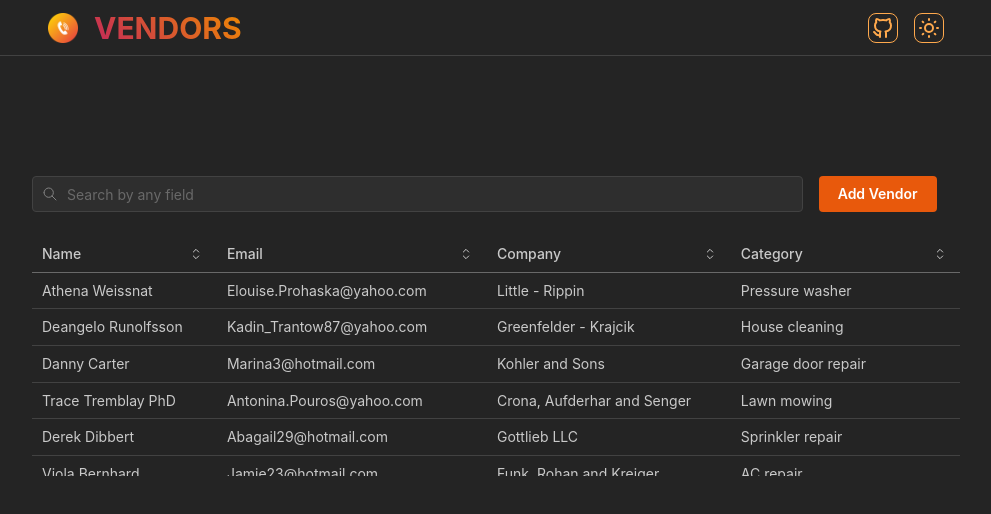
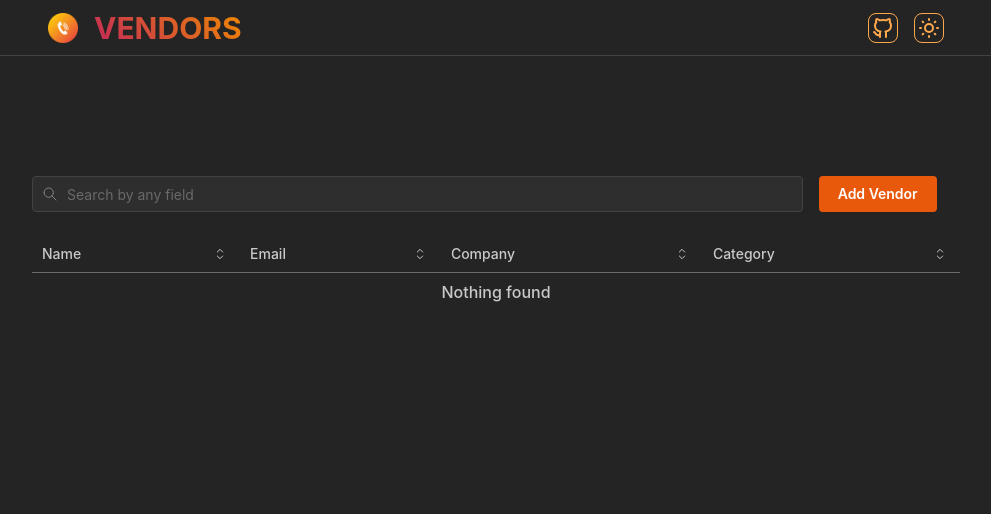
Before and after one commit to hackjustin/vendors-ts, a React (Vite) app: page / in a window 1280 px wide. Shown: the top 514 px of the page, without its empty margins (144-1135 px from the left). Built offline with nearby package versions, Linux system fonts and the light colour scheme.

Commit message:
leverage local storage instead of mock data (#15)

```diff
--- a/src/components/TableScrollArea/TableScrollArea.tsx
+++ b/src/components/TableScrollArea/TableScrollArea.tsx
@@ -1,5 +1,5 @@
 import cx from 'clsx';
-import React, { useState } from 'react';
+import React, { useEffect, useState } from 'react';
 import {
   Table,
   ScrollArea,
@@ -18,7 +18,6 @@ import {
 import { IconSelector, IconChevronDown, IconChevronUp, IconSearch } from '@tabler/icons-react';
 import { AddVendor } from '../AddVendor/AddVendor';
 import classes from './TableScrollArea.module.css';
-import { vendorData } from './mockData';
 
 interface RowData {
   name: string;
@@ -81,6 +80,8 @@ function sortData(
   );
 }
 
+const vendorData = JSON.parse(localStorage.getItem('vendorData') || '[]');
+
 export function TableScrollArea() {
   const [scrolled, setScrolled] = useState(false);
   const [search, setSearch] = useState('');
@@ -88,13 +89,6 @@ export function TableScrollArea() {
   const [sortBy, setSortBy] = useState<keyof RowData | null>(null);
   const [reverseSortDirection, setReverseSortDirection] = useState(false);
   const [noTransitionOpened, setNoTransitionOpened] = useState(false);
-
-  const setSorting = (field: keyof RowData) => {
-    const reversed = field === sortBy ? !reverseSortDirection : false;
-    setReverseSortDirection(reversed);
-    setSortBy(field);
-    setSortedData(sortData(vendorData, { sortBy: field, reversed, search }));
-  };
 
   const handleSearchChange = (event: React.ChangeEvent<HTMLInputElement>) => {
     const { value } = event.currentTarget;
@@ -112,7 +106,19 @@ export function TableScrollArea() {
     setNoTransitionOpened(false);
   };
 
-  const rows = sortedData.map((row) => (
+  const setSorting = (field: keyof RowData) => {
+    const reversed = field === sortBy ? !reverseSortDirection : false;
+    setReverseSortDirection(reversed);
+    setSortBy(field);
+    setSortedData(sortData(vendorData, { sortBy: field, reversed, search }));
+  };
+
+  useEffect(() => {
+    if (vendorData.length === 0) return;
+    localStorage.setItem('vendorData', JSON.stringify(vendorData));
+  }, [sortedData]);
+
+  const rows = sortedData.map((row: RowData) => (
     <Table.Tr key={row.name}>
       <Table.Td>{row.name}</Table.Td>
       <Table.Td>{row.email}</Table.Td>
@@ -192,7 +198,9 @@ export function TableScrollArea() {
                     rows
                   ) : (
                     <Table.Tr>
-                      <Table.Td colSpan={Object.keys(vendorData[0]).length}>
+                      <Table.Td
+                        colSpan={vendorData.length > 0 ? Object.keys(vendorData[0]).length : 4}
+                      >
                         <Text fw={500} ta="center">
                           Nothing found
                         </Text>
```
